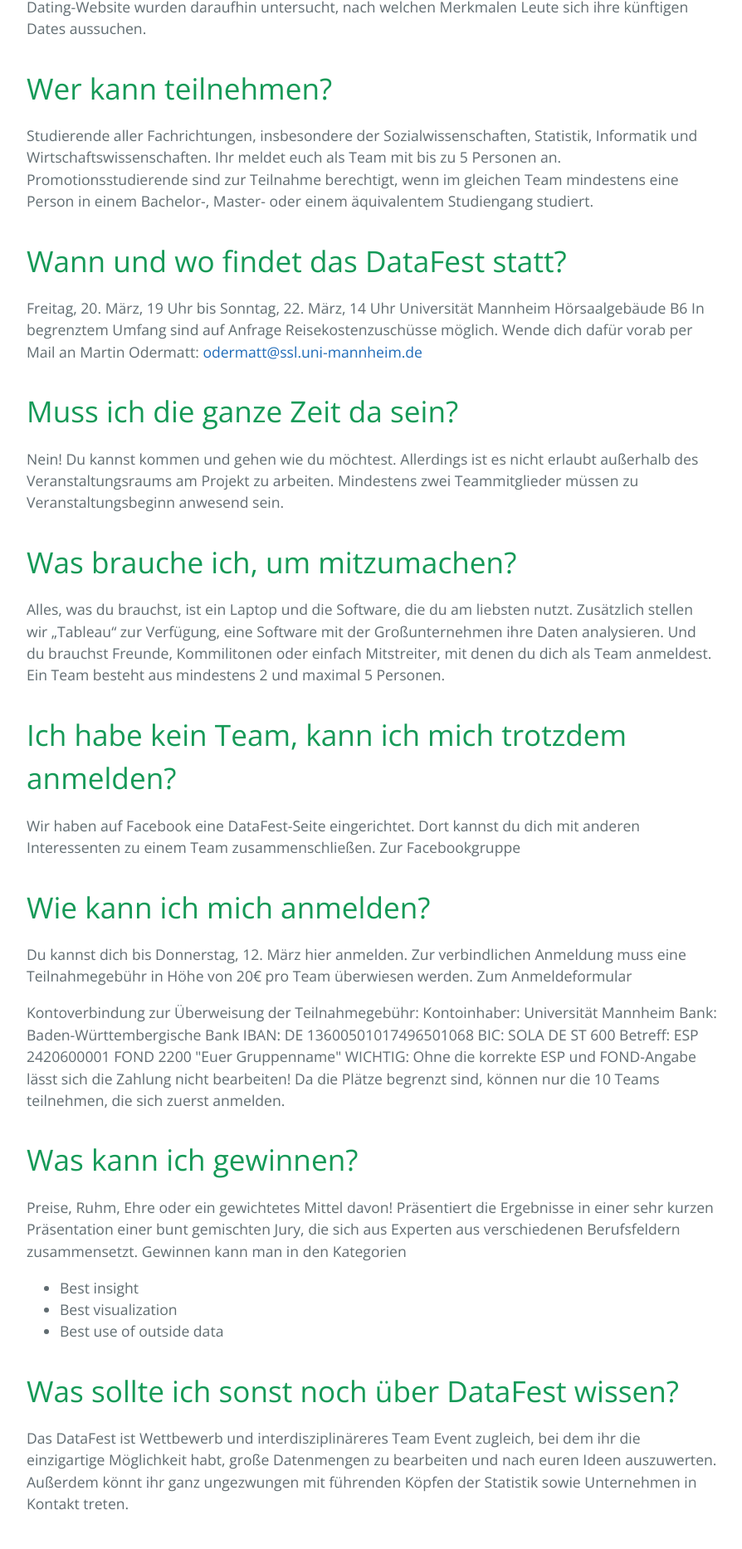
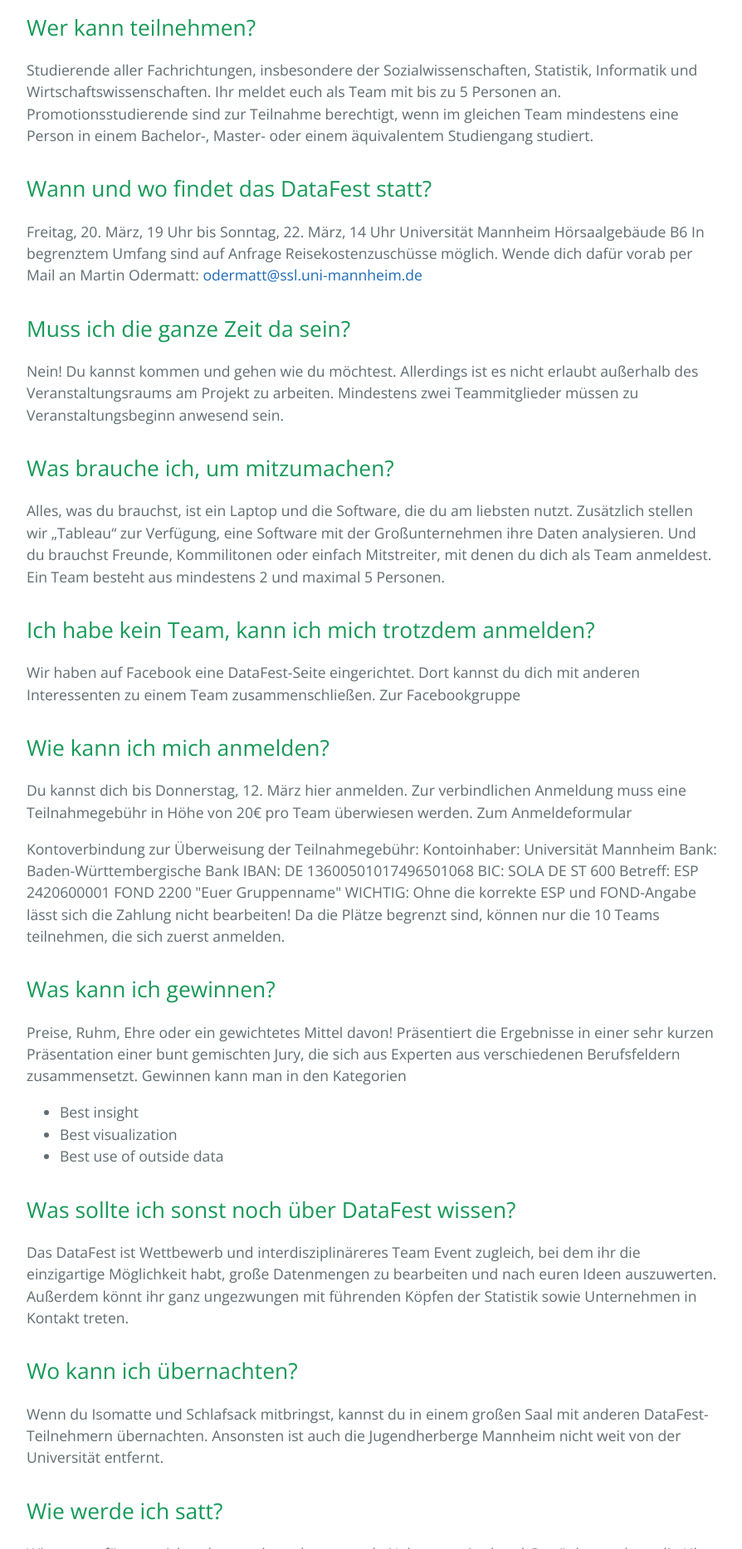
Before and after one commit to hiwissml/datafest2019, a plain HTML site: page index.html in a window 1280 px wide. Shown: the part 933-2800 px from the top of the page at 83% size, without its empty margins (192-1086 px from the left). Drawn offline with nearby package versions, Linux system fonts and the light colour scheme.

Commit message:
Update index.html

```diff
--- a/index.html
+++ b/index.html
@@ -33,7 +33,7 @@ Jahren Top-Erfahrungen damit gemacht:</p>
 <li>University of California</li>
 </ul>
 
-<h1>
+<h2>
 <a id="was-genau-ist-die-aufgabe-und-mit-welchen-daten-arbeite-ich" class="anchor" href="#was-genau-ist-die-aufgabe-und-mit-welchen-daten-arbeite-ich" aria-hidden="true"><span aria-hidden="true" class="octicon octicon-link"></span></a>Was genau ist die Aufgabe und mit welchen Daten arbeite ich?</h1>
 
 <p>Die bereitgestellten Daten sollen eine Überraschung sein und werden erst beim DataFest bekannt gegeben. Soviel sei
@@ -42,7 +42,7 @@ wurden beispielsweise Daten vom Los Angeles Police Department daraufhin ausgewer
 lässt. Oder die Daten einer Dating-Website wurden daraufhin untersucht, nach welchen Merkmalen Leute sich ihre
 künftigen Dates aussuchen.</p>
 
-<h1>
+<h2>
 <a id="wer-kann-teilnehmen" class="anchor" href="#wer-kann-teilnehmen" aria-hidden="true"><span aria-hidden="true" class="octicon octicon-link"></span></a>Wer kann teilnehmen?</h1>
 
 <p>Studierende aller Fachrichtungen, insbesondere der Sozialwissenschaften, Statistik, Informatik und
@@ -50,7 +50,7 @@ Wirtschaftswissenschaften. Ihr meldet euch als Team mit bis zu 5 Personen an. Pr
 Teilnahme berechtigt, wenn im gleichen Team mindestens eine Person in einem Bachelor-, Master- oder einem
 äquivalentem Studiengang studiert.</p>
 
-<h1>
+<h2>
 <a id="wann-und-wo-findet-das-datafest-statt" class="anchor" href="#wann-und-wo-findet-das-datafest-statt" aria-hidden="true"><span aria-hidden="true" class="octicon octicon-link"></span></a>Wann und wo findet das DataFest statt?</h1>
 
 <p>Freitag, 20. März, 19 Uhr bis Sonntag, 22. März, 14 Uhr
@@ -59,27 +59,27 @@ Hörsaalgebäude B6
 In begrenztem Umfang sind auf Anfrage Reisekostenzuschüsse möglich. Wende dich dafür vorab per Mail an Martin
 Odermatt: <a href="mailto:odermatt@ssl.uni-mannheim.de">odermatt@ssl.uni-mannheim.de</a></p>
 
-<h1>
+<h2>
 <a id="muss-ich-die-ganze-zeit-da-sein" class="anchor" href="#muss-ich-die-ganze-zeit-da-sein" aria-hidden="true"><span aria-hidden="true" class="octicon octicon-link"></span></a>Muss ich die ganze Zeit da sein?</h1>
 
 <p>Nein! Du kannst kommen und gehen wie du möchtest. Allerdings ist es nicht erlaubt außerhalb des Veranstaltungsraums
 am Projekt zu arbeiten. Mindestens zwei Teammitglieder müssen zu Veranstaltungsbeginn anwesend sein.</p>
 
-<h1>
+<h2>
 <a id="was-brauche-ich-um-mitzumachen" class="anchor" href="#was-brauche-ich-um-mitzumachen" aria-hidden="true"><span aria-hidden="true" class="octicon octicon-link"></span></a>Was brauche ich, um mitzumachen?</h1>
 
 <p>Alles, was du brauchst, ist ein Laptop und die Software, die du am liebsten nutzt. Zusätzlich stellen wir „Tableau“ zur Verfügung, eine Software mit der Großunternehmen ihre Daten analysieren.
 Und du brauchst Freunde, Kommilitonen oder einfach Mitstreiter, mit denen du dich als Team anmeldest. Ein Team
 besteht aus mindestens 2 und maximal 5 Personen.</p>
 
-<h1>
+<h2>
 <a id="ich-habe-kein-team-kann-ich-mich-trotzdem-anmelden" class="anchor" href="#ich-habe-kein-team-kann-ich-mich-trotzdem-anmelden" aria-hidden="true"><span aria-hidden="true" class="octicon octicon-link"></span></a>Ich habe kein Team, kann ich mich trotzdem anmelden?</h1>
 
 <p>Wir haben auf Facebook eine DataFest-Seite eingerichtet. Dort kannst du dich mit anderen Interessenten zu einem Team
 zusammenschließen.
 Zur Facebookgruppe</p>
 
-<h1>
+<h2>
 <a id="wie-kann-ich-mich-anmelden" class="anchor" href="#wie-kann-ich-mich-anmelden" aria-hidden="true"><span aria-hidden="true" class="octicon octicon-link"></span></a>Wie kann ich mich anmelden?</h1>
 
 <p>Du kannst dich bis Donnerstag, 12. März hier anmelden. Zur verbindlichen Anmeldung muss eine Teilnahmegebühr in
@@ -95,7 +95,7 @@ Betreff: ESP 2420600001 FOND 2200 "Euer Gruppenname"
 WICHTIG: Ohne die korrekte ESP und FOND-Angabe lässt sich die Zahlung nicht bearbeiten!
 Da die Plätze begrenzt sind, können nur die 10 Teams teilnehmen, die sich zuerst anmelden.</p>
 
-<h1>
+<h2>
 <a id="was-kann-ich-gewinnen" class="anchor" href="#was-kann-ich-gewinnen" aria-hidden="true"><span aria-hidden="true" class="octicon octicon-link"></span></a>Was kann ich gewinnen?</h1>
 
 <p>Preise, Ruhm, Ehre oder ein gewichtetes Mittel davon!
@@ -108,32 +108,32 @@ verschiedenen Berufsfeldern zusammensetzt. Gewinnen kann man in den Kategorien</
 <li>Best use of outside data</li>
 </ul>
 
-<h1>
+<h2>
 <a id="was-sollte-ich-sonst-noch-über-datafest-wissen" class="anchor" href="#was-sollte-ich-sonst-noch-%C3%BCber-datafest-wissen" aria-hidden="true"><span aria-hidden="true" class="octicon octicon-link"></span></a>Was sollte ich sonst noch über DataFest wissen?</h1>
 
 <p>Das DataFest ist Wettbewerb und interdisziplinäreres Team Event zugleich, bei dem ihr die einzigartige Möglichkeit habt,
 große Datenmengen zu bearbeiten und nach euren Ideen auszuwerten. Außerdem könnt ihr ganz ungezwungen mit
 führenden Köpfen der Statistik sowie Unternehmen in Kontakt treten.</p>
 
-<h1>
+<h2>
 <a id="wo-kann-ich-übernachten" class="anchor" href="#wo-kann-ich-%C3%BCbernachten" aria-hidden="true"><span aria-hidden="true" class="octicon octicon-link"></span></a>Wo kann ich übernachten?</h1>
 
 <p>Wenn du Isomatte und Schlafsack mitbringst, kannst du in einem großen Saal mit anderen DataFest-Teilnehmern
 übernachten.
 Ansonsten ist auch die Jugendherberge Mannheim nicht weit von der Universität entfernt.</p>
 
-<h1>
+<h2>
 <a id="wie-werde-ich-satt" class="anchor" href="#wie-werde-ich-satt" aria-hidden="true"><span aria-hidden="true" class="octicon octicon-link"></span></a>Wie werde ich satt?</h1>
 
 <p>Wir sorgen für ausreichend gesunde und ungesunde Nahrungsmittel und Getränke rund um die Uhr.</p>
 
-<h1>
+<h2>
 <a id="veranstalter" class="anchor" href="#veranstalter" aria-hidden="true"><span aria-hidden="true" class="octicon octicon-link"></span></a>Veranstalter</h1>
 
-<h1>
+<h2>
 <a id="mit-freundlicher-unterstützung-von" class="anchor" href="#mit-freundlicher-unterst%C3%BCtzung-von" aria-hidden="true"><span aria-hidden="true" class="octicon octicon-link"></span></a>Mit freundlicher Unterstützung von</h1>
 
-<h1>
+<h2>
 <a id="noch-fragen" class="anchor" href="#noch-fragen" aria-hidden="true"><span aria-hidden="true" class="octicon octicon-link"></span></a>Noch Fragen?</h1>
 
 <p>Dann schreibe eine Nachricht an Martin Odermatt: <a href="mailto:odermatt@ssl.uni-mannheim.de">odermatt@ssl.uni-mannheim.de</a></p>
```
